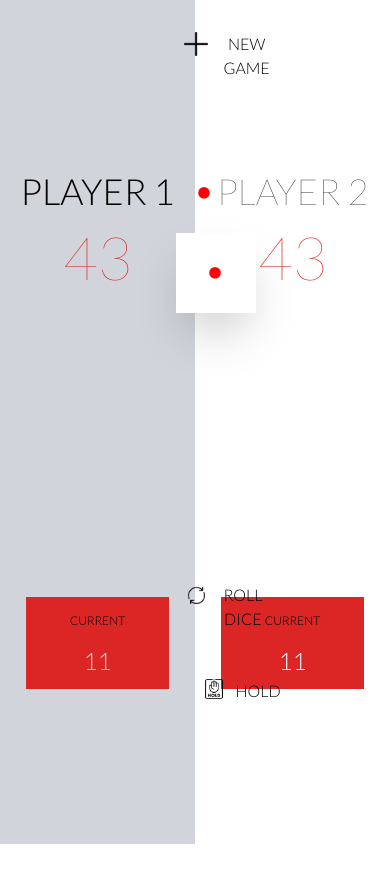
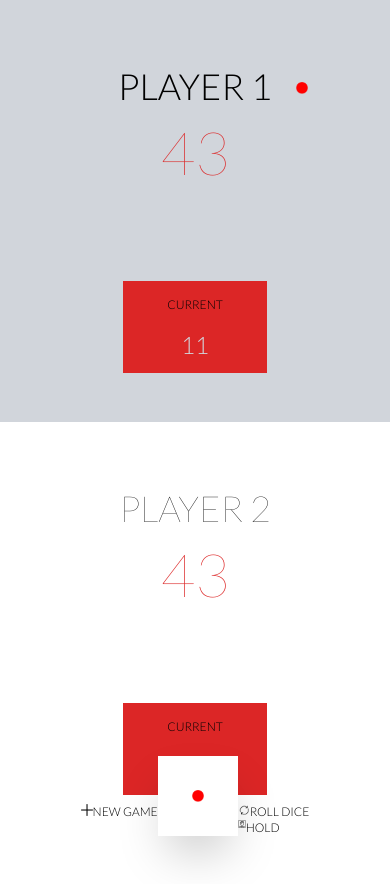
Before and after one commit to clement-chn/dice-game, a website: page src/index.html in a window 390 px wide. Drawn offline with Linux system fonts and the light colour scheme.

Commit message:
la section du milieu est désormais centré peu importe la taille de la fenêtre

```diff
--- a/src/index.html
+++ b/src/index.html
@@ -14,10 +14,10 @@
     <title>Roll & Dice</title>
   </head>
   <body class="h-full font-lato font-light">
-    <main class="h-full flex flex-row">
+    <main class="h-full flex flex-col sm:flex-row">
       <!-- PLAYER 1 -->
       <section
-        class="h-full w-1/2 flex flex-col justify-around items-center bg-gray-300"
+        class="h-1/2 w-full sm:h-full sm:w-1/2 flex flex-col justify-around items-center bg-gray-300"
       >
         <div class="flex flex-col relative">
           <h2 class="text-4xl p-4">PLAYER 1</h2>
@@ -33,22 +33,43 @@
           <p class="mb-3 text-center text-2xl text-gray-300">11</p>
         </div>
       </section>
-      <!-- SECTION DU MILIEU flex flex-col justify-around -->
+
+      <!-- PLAYER 2 -->
       <section
-        class="bg-transparent absolute w-30 h-full inset-x-[45%] grid grid-rows-3 justify-items-center"
+        class="h-1/2 w-full sm:h-full sm:w-1/2 flex flex-col justify-around items-center"
+      >
+        <div class="flex flex-col relative">
+          <h2 class="text-4xl p-4 font-extralight">PLAYER 2</h2>
+          <p class="text-6xl text-center font-extralight text-red-600">43</p>
+          <img
+            src="/images/red-dot.png"
+            alt="point rouge"
+            class="w-3 h-3 absolute -right-5 top-8 hidden"
+          />
+        </div>
+        <div class="bg-red-600 px-7">
+          <h3 class="p-4 text-xs">CURRENT</h3>
+          <p class="mb-3 text-center text-2xl text-white">11</p>
+        </div>
+      </section>
+    </main>
+    <!-- SECTION DU MILIEU -->
+    <section class="w-full bg-transparent flex justify-center items-center">
+      <div
+        class="bg-transparent flex absolute sm:inset-y-[0] sm:w-40 sm:h-full sm:grid sm:grid-rows-3 sm:justify-items-center"
       >
         <!-- bouton new game -->
-        <div class="relative top-8">
+        <div class="relative sm:top-8">
           <button class="flex">
             <img
               src="/images/plus.png"
               alt="bouton nouvelle partie"
-              class="w-6 h-6 ml-2"
+              class="w-3 h-3 sm:w-6 sm:h-6 sm:ml-2"
             />
-            <p class="ml-4">NEW GAME</p>
+            <p class="text-xs sm:text-base sm:ml-4">NEW GAME</p>
           </button>
         </div>
-        <!-- dé left-8 -->
+        <!-- dé -->
         <div
           class="bg-white shadow-2xl h-20 w-20 grid grid-cols-3 justify-items-center items-center relative bottom-12"
         >
@@ -104,42 +125,26 @@
           />
         </div>
         <!-- boutons roll dice & hold -->
-        <div class="relative top-5">
-          <button class="flex mb-12">
+        <div class="relative">
+          <button class="flex relative sm:top-5 sm:-left-4 sm:mb-12">
             <img
               src="/images/restart.png"
               alt="bouton lancer les dés"
-              class="w-6 h-6 ml-2"
+              class="w-3 h-3 sm:w-6 sm:h-6 sm:ml-2"
             />
-            <p class="ml-4">ROLL DICE</p>
+            <p class="text-xs sm:text-base sm:ml-4">ROLL DICE</p>
           </button>
-          <button class="flex mb-3 relative left-7">
+          <button class="flex sm:mb-3 relative sm:top-5 sm:left-1">
             <img
               src="/images/hold.png"
               alt="bouton stocker les points du round"
-              class="w-5 h-5"
+              class="w-2 h-2 sm:w-5 sm:h-5"
             />
-            <p class="ml-3">HOLD</p>
+            <p class="text-xs sm:text-base sm:ml-3">HOLD</p>
           </button>
         </div>
-      </section>
-      <!-- PLAYER 2 -->
-      <section class="h-full w-1/2 flex flex-col justify-around items-center">
-        <div class="flex flex-col relative">
-          <h2 class="text-4xl p-4 font-extralight">PLAYER 2</h2>
-          <p class="text-6xl text-center font-extralight text-red-600">43</p>
-          <img
-            src="/images/red-dot.png"
-            alt="point rouge"
-            class="w-3 h-3 absolute -right-5 top-8 hidden"
-          />
-        </div>
-        <div class="bg-red-600 px-7">
-          <h3 class="p-4 text-xs">CURRENT</h3>
-          <p class="mb-3 text-center text-2xl text-white">11</p>
-        </div>
-      </section>
-    </main>
+      </div>
+    </section>
     <script src="/dice.js"></script>
   </body>
 </html>
```
Also changed, not shown: dist/output.css.
